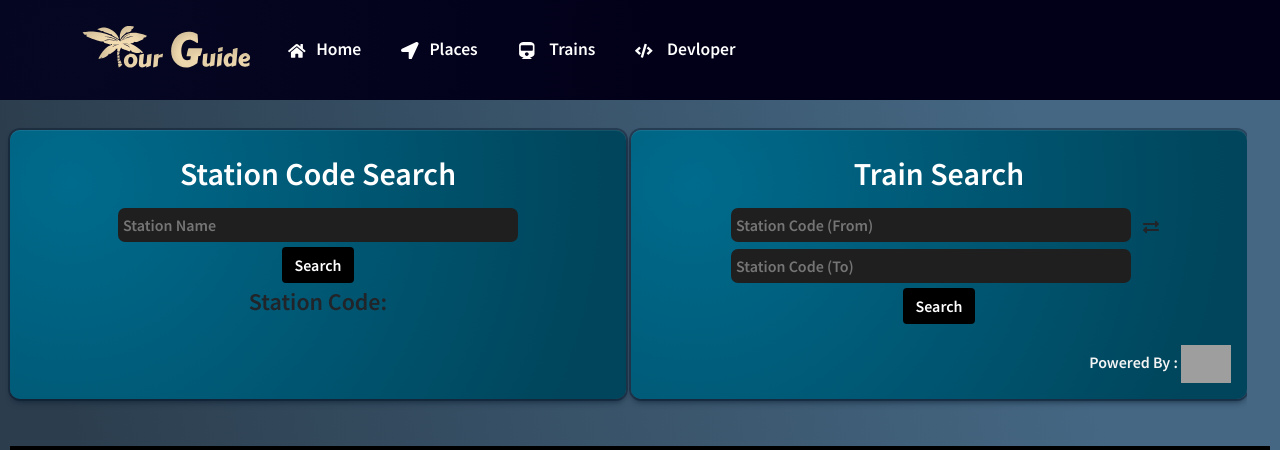
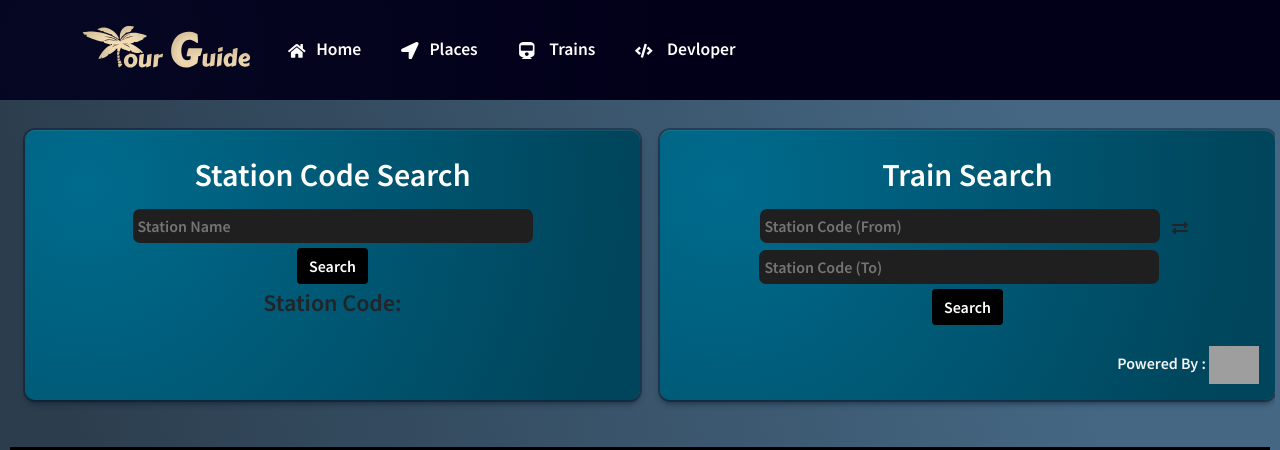
Before and after one commit to Sibten/TourGuide2, a React (Create React App) app: page /Train in a window 1280 px wide. Shown: the top 450 px of the page. Built offline with nearby package versions, Linux system fonts and the light colour scheme; grey boxes are pictures that could not be loaded.

Commit message:
Train Search and Station Code Search Pos Fixed

```diff
--- a/src/Components/CSS/Train.css
+++ b/src/Components/CSS/Train.css
@@ -14,8 +14,10 @@
     height: 0px;
 }
 .train .cont{
+    width: 100%;
     display: inline-flex;
     overflow-x: scroll;
+    /* justify-content: space-between; */
 }
 .train .cont::-webkit-scrollbar{
     height: 0px;
@@ -25,9 +27,9 @@
     padding-top: 2%;
     margin-bottom: 1%;
     /* padding: 2% 3% 2%; */
-    width: 91%;
+    width: 100%;
     text-align: center;
-    margin-left: 5px;
+    margin-left: 20px;
     border-radius: 10px;
     background-image: radial-gradient( circle farthest-corner at 10% 20%,  rgba(0,107,141,1) 0%, rgba(0,69,91,1) 90% );
     box-shadow: rgba(6, 24, 44, 0.4) 0px 0px 0px 2px, rgba(6, 24, 44, 0.65) 0px 4px 6px -1px, rgba(255, 255, 255, 0.08) 0px 1px 0px inset;
```
